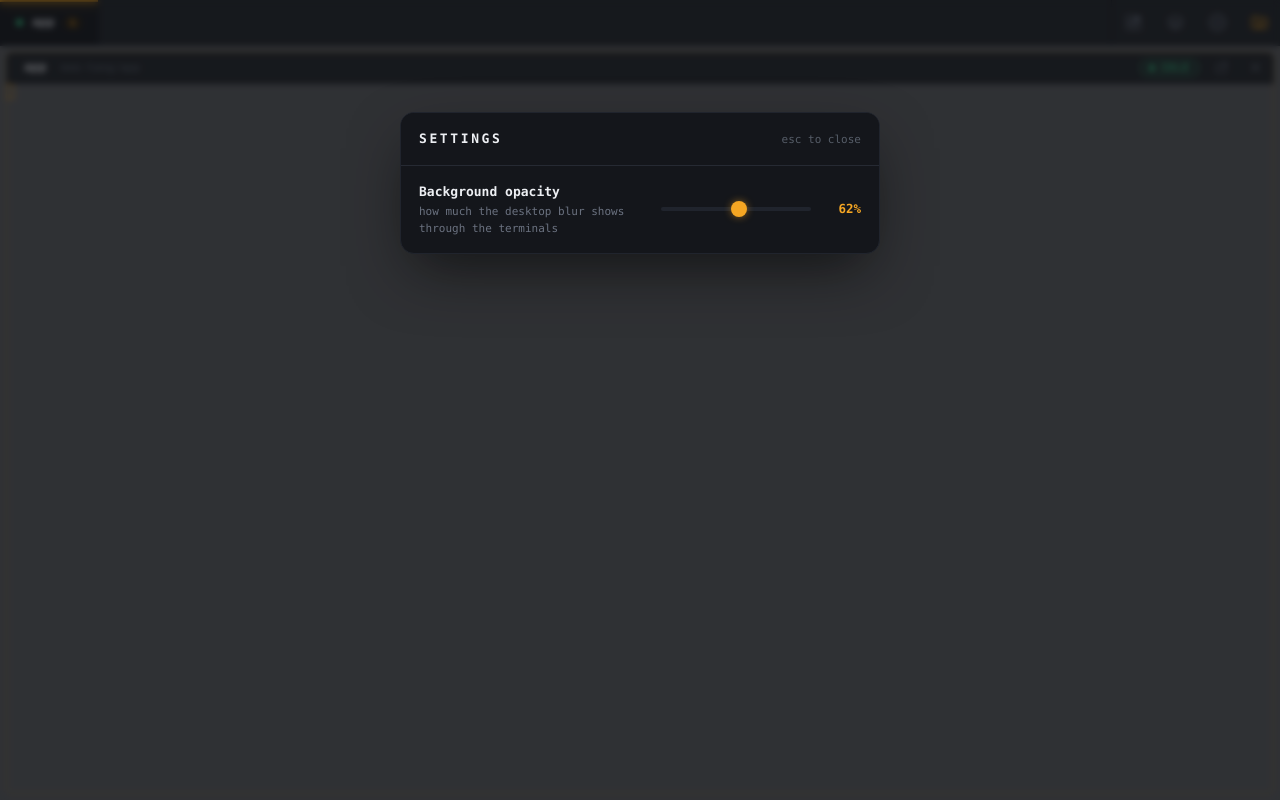
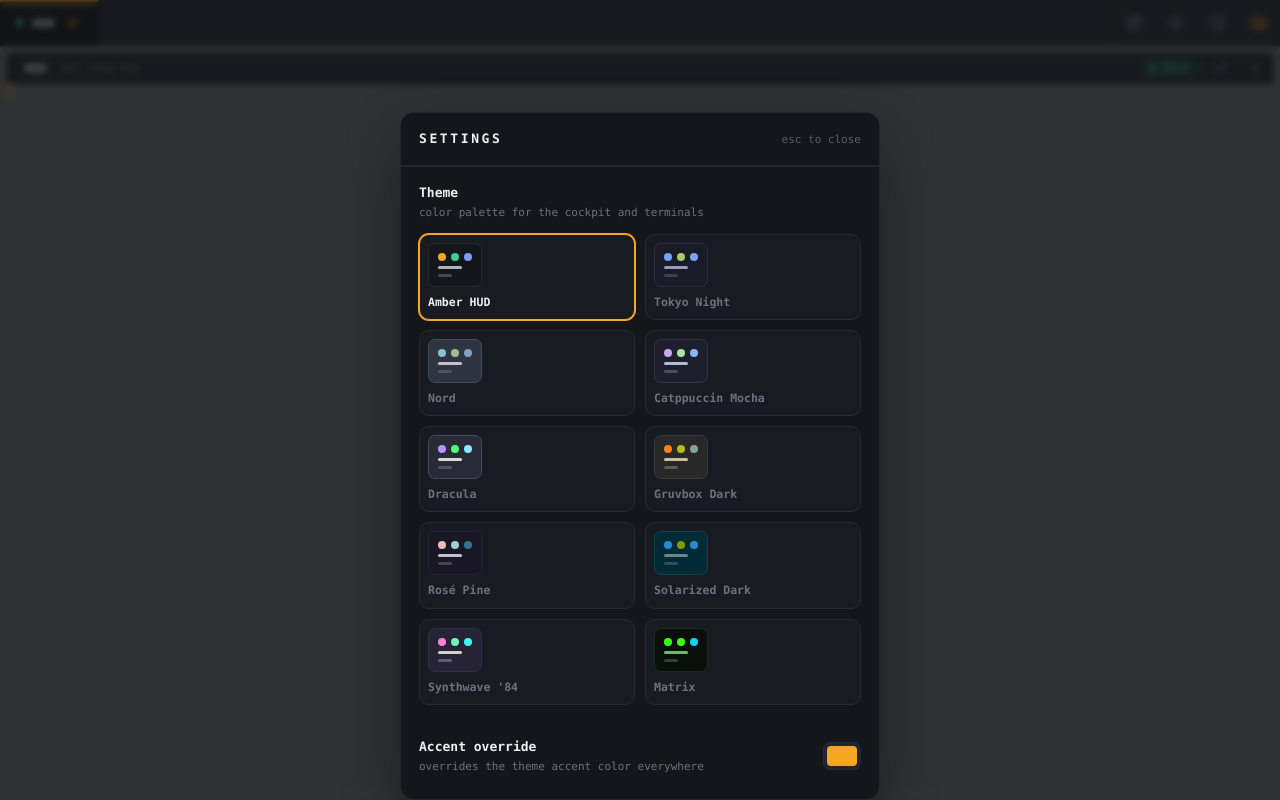
Before and after one commit to mamat1123/Cockpit, a React (Vite) app: page / in a window 1280 px wide. Both pictures are taken after a click on the button 1217 px from the left and 22 px from the top of the page. Built offline with nearby package versions, Linux system fonts and the light colour scheme.

Commit message:
feat(settings): theme picker, accent + blur material controls, live window vibrancy

```diff
--- a/src/components/CockpitView.tsx
+++ b/src/components/CockpitView.tsx
@@ -15,6 +15,7 @@ import { SettingsMenu } from "./SettingsMenu";
 import { killPty } from "../lib/ptyClient";
 import { stopLogtail } from "../lib/logClient";
 import { releaseTerminal, focusTerminal, setTerminalTheme } from "../lib/terminalRegistry";
+import { setWindowEffect } from "../lib/windowClient";
 
 const DEFAULT_CWD = "/Users/theerametsaengsin/Work/mee-tang/app";
 
@@ -50,12 +51,12 @@ export function CockpitView() {
   const [settingsOpen, setSettingsOpen] = useState(false);
   const [settings, setSettings] = useState(loadSettings);
   const patchSettings = useCallback((p: Partial<typeof settings>) => setSettings((s) => { const n = { ...s, ...p }; saveSettings(n); return n; }), []);
-  const setBgOpacity = useCallback((v: number) => patchSettings({ bgOpacity: v }), [patchSettings]);
   const theme = themeById(settings.themeId);
   useEffect(() => {
     applyTheme(theme, settings.accent);
     setTerminalTheme(settings.accent ? { ...theme, accent: settings.accent } : theme);
   }, [theme, settings.accent]);
+  useEffect(() => { void setWindowEffect(settings.blur); }, [settings.blur]);
   const toggleDash = useCallback(() => setDashOpen((o) => !o), []);
   useKeybindings(dispatch, { onToggleDashboard: toggleDash, onOpenProject: () => setPickerOpen(true), onOpenWorkspaces: () => setWsOpen(true), onOpenSettings: () => setSettingsOpen(true) });
 
@@ -167,8 +168,8 @@ export function CockpitView() {
       )}
       {settingsOpen && (
         <SettingsMenu
-          bgOpacity={settings.bgOpacity}
-          onBgOpacity={setBgOpacity}
+          settings={settings}
+          onPatch={patchSettings}
           onClose={() => setSettingsOpen(false)}
         />
       )}
--- a/src/components/SettingsMenu.css
+++ b/src/components/SettingsMenu.css
@@ -1,8 +1,8 @@
 .settings { position: fixed; inset: 0; z-index: 60; background: rgba(8, 9, 12, 0.6); backdrop-filter: blur(3px);
   display: flex; justify-content: center; align-items: flex-start; padding-top: 14vh; animation: settings-in 0.12s ease; }
 @keyframes settings-in { from { opacity: 0; } to { opacity: 1; } }
-.settings__panel { width: min(480px, 92vw); background: var(--ck-bg); border: 1px solid var(--ck-surface-2); border-radius: 14px;
-  box-shadow: 0 24px 60px -12px rgba(0, 0, 0, 0.6); overflow: hidden; font-family: ui-monospace, Menlo, monospace; }
+.settings__panel { width: min(480px, 92vw); max-height: 86vh; overflow-y: auto; background: var(--ck-bg); border: 1px solid var(--ck-surface-2); border-radius: 14px;
+  box-shadow: 0 24px 60px -12px rgba(0, 0, 0, 0.6); font-family: ui-monospace, Menlo, monospace; }
 .settings__head { display: flex; align-items: baseline; gap: 12px; padding: 16px 18px; border-bottom: 1px solid var(--ck-border); background: var(--ck-bg); }
 .settings__head h3 { margin: 0; font-size: 13px; font-weight: 700; letter-spacing: 0.2em; text-transform: uppercase; color: var(--ck-bright); }
 .settings__hint { margin-left: auto; font-size: 11px; color: var(--ck-dim); }
@@ -19,3 +19,41 @@
 .settings__range::-webkit-slider-thumb { -webkit-appearance: none; appearance: none; width: 16px; height: 16px;
   border-radius: 50%; background: var(--ck-accent); box-shadow: 0 0 10px -2px var(--ck-accent); cursor: pointer; border: 0; }
 .settings__range:focus-visible { outline: 2px solid var(--ck-accent); outline-offset: 4px; }
+
+/* --- theme block + swatch grid --- */
+.settings__block { display: flex; flex-direction: column; gap: 12px; padding: 16px 18px; border-top: 1px solid var(--ck-border); }
+.settings__block:first-of-type { border-top: 0; }
+.settings__grid { display: grid; grid-template-columns: repeat(2, 1fr); gap: 10px; }
+.settings__swatch { display: flex; flex-direction: column; gap: 7px; padding: 8px; border-radius: 10px; cursor: pointer;
+  background: var(--ck-surface); border: 1px solid var(--ck-border); text-align: left; transition: border-color 0.12s ease, box-shadow 0.12s ease; }
+.settings__swatch:hover { border-color: var(--ck-dim); }
+.settings__swatch.is-active { border-color: var(--ck-accent); box-shadow: 0 0 0 1px var(--ck-accent); }
+.settings__swatch:focus-visible { outline: 2px solid var(--ck-accent); outline-offset: 2px; }
+.settings__swatch-preview { display: flex; flex-direction: column; justify-content: center; gap: 5px; height: 44px; padding: 8px 9px;
+  border-radius: 7px; border: 1px solid; overflow: hidden; }
+.settings__swatch-dots { display: flex; gap: 5px; }
+.settings__swatch-dots > span { width: 8px; height: 8px; border-radius: 50%; flex: none; }
+.settings__swatch-text { display: block; height: 3px; width: 70%; border-radius: 2px; opacity: 0.85; }
+.settings__swatch-text--short { width: 42%; opacity: 0.55; }
+.settings__swatch-name { font-size: 11.5px; font-weight: 600; color: var(--ck-muted); }
+.settings__swatch.is-active .settings__swatch-name { color: var(--ck-bright); }
+
+/* --- color input (accent override) --- */
+.settings__color { width: 38px; height: 28px; padding: 0; border-radius: 7px; cursor: pointer;
+  background: var(--ck-surface-2); border: 1px solid var(--ck-border); }
+.settings__color::-webkit-color-swatch-wrapper { padding: 3px; }
+.settings__color::-webkit-color-swatch { border: 0; border-radius: 4px; }
+.settings__link { font-family: inherit; font-size: 11.5px; color: var(--ck-muted); background: none; border: 0; padding: 0; cursor: pointer; }
+.settings__link:hover { color: var(--ck-accent); }
+
+/* --- blur select --- */
+.settings__select { font-family: inherit; font-size: 12.5px; padding: 6px 10px; border-radius: 7px; cursor: pointer;
+  background: var(--ck-surface-2); color: var(--ck-text); border: 1px solid var(--ck-border); outline: none; }
+.settings__select:focus-visible { outline: 2px solid var(--ck-accent); outline-offset: 2px; }
+
+/* --- footer / reset all --- */
+.settings__foot { display: flex; justify-content: flex-end; padding: 14px 18px; border-top: 1px solid var(--ck-border); }
+.settings__reset { font-family: inherit; font-size: 12px; font-weight: 600; padding: 7px 14px; border-radius: 8px; cursor: pointer;
+  background: var(--ck-surface-2); color: var(--ck-text); border: 1px solid var(--ck-border); transition: border-color 0.12s ease, color 0.12s ease; }
+.settings__reset:hover { border-color: var(--ck-red); color: var(--ck-red); }
+.settings__reset:focus-visible { outline: 2px solid var(--ck-accent); outline-offset: 2px; }
--- a/src/components/SettingsMenu.tsx
+++ b/src/components/SettingsMenu.tsx
@@ -1,9 +1,19 @@
 import { useEffect } from "react";
+import { THEMES, themeById } from "../lib/themes";
+import { DEFAULT_SETTINGS, type Settings, type BlurMaterial } from "../lib/settings";
 import "./SettingsMenu.css";
 
-export function SettingsMenu({ bgOpacity, onBgOpacity, onClose }: {
-  bgOpacity: number;
-  onBgOpacity: (v: number) => void;
+const BLUR_OPTIONS: { value: BlurMaterial; label: string }[] = [
+  { value: "none", label: "None" },
+  { value: "hudWindow", label: "HUD" },
+  { value: "fullScreenUI", label: "Full-screen UI" },
+  { value: "sidebar", label: "Sidebar" },
+  { value: "underWindowBackground", label: "Under-window" },
+];
+
+export function SettingsMenu({ settings, onPatch, onClose }: {
+  settings: Settings;
+  onPatch: (p: Partial<Settings>) => void;
   onClose: () => void;
 }) {
   useEffect(() => {
@@ -12,12 +22,63 @@ export function SettingsMenu({ bgOpacity, onBgOpacity, onClose }: {
     return () => window.removeEventListener("keydown", onKey, true);
   }, [onClose]);
 
+  const accentValue = settings.accent ?? themeById(settings.themeId).accent;
+
   return (
     <div className="settings" onMouseDown={(e) => { if (e.target === e.currentTarget) onClose(); }}>
       <div className="settings__panel" role="dialog" aria-label="Settings">
         <div className="settings__head">
           <h3>Settings</h3>
           <span className="settings__hint">esc to close</span>
+        </div>
+
+        <div className="settings__block">
+          <div className="settings__label">
+            <span className="settings__name">Theme</span>
+            <span className="settings__desc">color palette for the cockpit and terminals</span>
+          </div>
+          <div className="settings__grid">
+            {THEMES.map((t) => (
+              <button
+                key={t.id}
+                type="button"
+                className={`settings__swatch${settings.themeId === t.id ? " is-active" : ""}`}
+                onClick={() => onPatch({ themeId: t.id })}
+                aria-pressed={settings.themeId === t.id}
+                aria-label={t.name}
+              >
+                <span className="settings__swatch-preview" style={{ background: t.bg, borderColor: t.border }}>
+                  <span className="settings__swatch-dots">
+                    <span style={{ background: t.accent }} />
+                    <span style={{ background: t.idle }} />
+                    <span style={{ background: t.blue }} />
+                  </span>
+                  <span className="settings__swatch-text" style={{ background: t.text }} />
+                  <span className="settings__swatch-text settings__swatch-text--short" style={{ background: t.muted }} />
+                </span>
+                <span className="settings__swatch-name">{t.name}</span>
+              </button>
+            ))}
+          </div>
+        </div>
+
+        <div className="settings__row">
+          <div className="settings__label">
+            <span className="settings__name">Accent override</span>
+            <span className="settings__desc">overrides the theme accent color everywhere</span>
+          </div>
+          <div className="settings__control">
+            {settings.accent !== null && (
+              <button type="button" className="settings__link" onClick={() => onPatch({ accent: null })}>Reset</button>
+            )}
+            <input
+              className="settings__color"
+              type="color"
+              value={accentValue}
+              onChange={(e) => onPatch({ accent: e.target.value })}
+              aria-label="Accent override"
+            />
+          </div>
         </div>
 
         <div className="settings__row">
@@ -32,12 +93,35 @@ export function SettingsMenu({ bgOpacity, onBgOpacity, onClose }: {
               min={0.2}
               max={1}
               step={0.01}
-              value={bgOpacity}
-              onChange={(e) => onBgOpacity(parseFloat(e.target.value))}
+              value={settings.bgOpacity}
+              onChange={(e) => onPatch({ bgOpacity: parseFloat(e.target.value) })}
               aria-label="Background opacity"
             />
-            <span className="settings__val">{Math.round(bgOpacity * 100)}%</span>
+            <span className="settings__val">{Math.round(settings.bgOpacity * 100)}%</span>
           </div>
+        </div>
+
+        <div className="settings__row">
+          <div className="settings__label">
+            <span className="settings__name">Window blur</span>
+            <span className="settings__desc">macOS vibrancy material behind the cockpit</span>
+          </div>
+          <div className="settings__control">
+            <select
+              className="settings__select"
+              value={settings.blur}
+              onChange={(e) => onPatch({ blur: e.target.value as BlurMaterial })}
+              aria-label="Window blur"
+            >
+              {BLUR_OPTIONS.map((o) => (
+                <option key={o.value} value={o.value}>{o.label}</option>
+              ))}
+            </select>
+          </div>
+        </div>
+
+        <div className="settings__foot">
+          <button type="button" className="settings__reset" onClick={() => onPatch(DEFAULT_SETTINGS)}>Reset all</button>
         </div>
       </div>
     </div>
--- /dev/null
+++ b/src/lib/windowClient.ts
@@ -0,0 +1,6 @@
+import { invoke } from "@tauri-apps/api/core";
+import type { BlurMaterial } from "./settings";
+
+export async function setWindowEffect(material: BlurMaterial): Promise<void> {
+  try { await invoke("set_window_effect", { material }); } catch { /* non-tauri / dev browser — ignore */ }
+}
```
Also changed, not shown: 2 other files (tests, documents, lock files or other folders).
